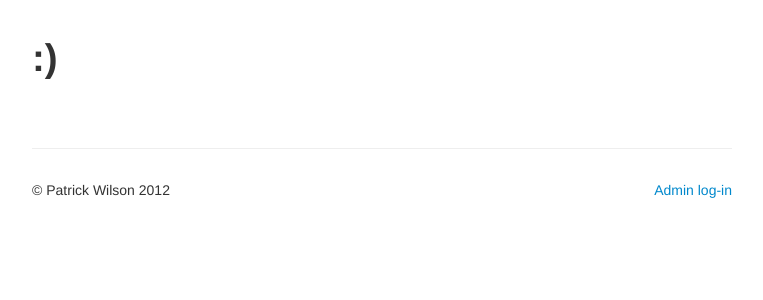
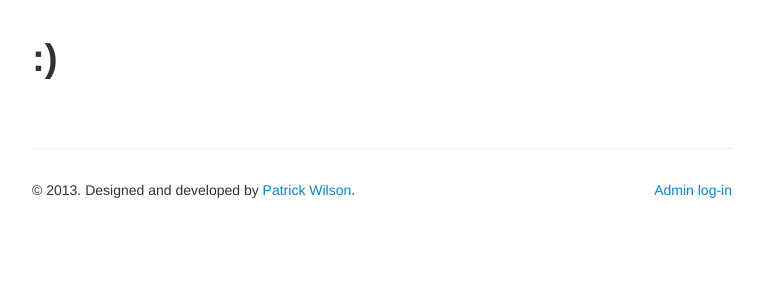
Before and after one commit to patrickw14/blogsite, a Django app: template MyBlog/templates/about.html in a window 1280 px wide. Shown: the part 344-644 px from the top of the page, without its empty margins (258-1021 px from the left). Run offline with Django 3.2, Linux system fonts and the light colour scheme; the template is opened without the code that fills it, so the values that code supplies are empty; some libraries are stand-ins or nearby versions.

Commit message:
Fixed copyright blurb at footer

```diff
--- a/MyBlog/templates/base.html
+++ b/MyBlog/templates/base.html
@@ -74,7 +74,7 @@
       <hr>
 
       <div class="footer">
-        <div class="pull-left">&copy; Patrick Wilson 2012</div>
+        <div class="pull-left">&copy; 2013. Designed and developed by <a href="https://twitter.com/pswilson14">Patrick Wilson</a>.</div>
 	{% if user.is_authenticated %}
 	<div class="pull-right"><a href="/logout/">Admin log-out</a></div>
 	{% else %}
```
